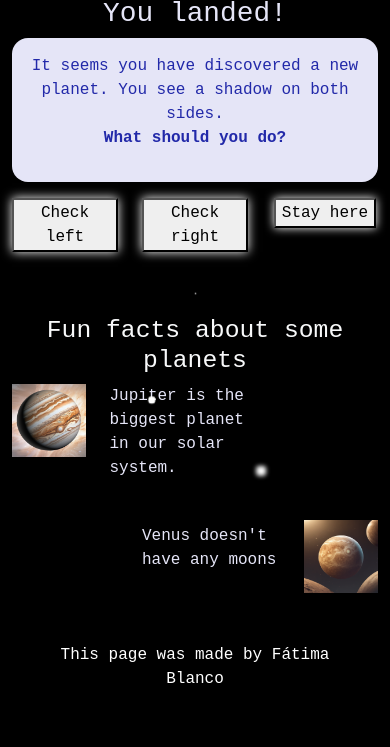
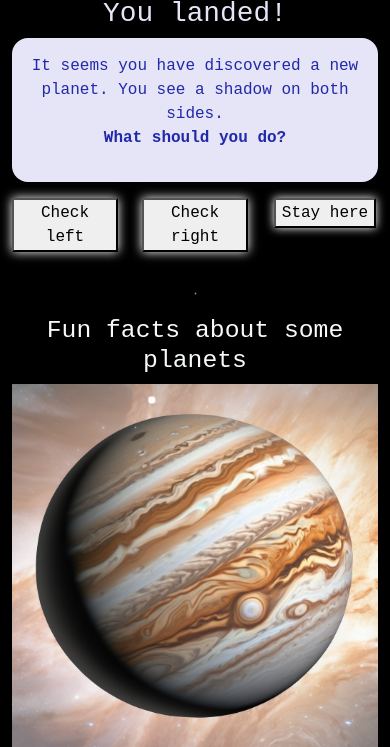
Before and after one commit to fatiprogramming/Responsive-Final-Project, a plain HTML site: page start-adventure.html in a window 390 px wide. Shown: the part 129-876 px from the top of the page. Before the commit the page ends 844 px from the top, so only its background shows below. Drawn offline with nearby package versions, Linux system fonts and the light colour scheme; a web font is replaced by a local one.

Commit message:
Fun facts more responsive

```diff
--- a/start-adventure.html
+++ b/start-adventure.html
@@ -120,25 +120,35 @@
       </div>
       <div class="row mt-5">
         <h2 class="text-center text-light">Fun facts about some planets</h2>
-        <div class="col-3">
-          <img src="./images/jupiter.png" alt="Jupiter" class="img-fluid" />
+        <div class="col-sm-3">
+          <img
+            src="./images/jupiter.png"
+            alt="Jupiter"
+            class="img-fluid img-jupiter"
+          />
         </div>
-        <div class="col-5 facts jupiter">
+        <div class="col-sm-5 facts jupiter">
           <p class="fun-fact">
             Jupiter is the biggest planet in our solar system.
           </p>
         </div>
-        <div class="col-4"></div>
+        <div class="col-sm-4"></div>
       </div>
       <br />
       <div class="row mb-5">
-        <div class="col-4"></div>
-
-        <div class="col-5 facts venus">
+        <div class="col-sm-4 venus-responsive">
           <p class="fun-fact">Venus doesn't have any moons</p>
         </div>
-        <div class="col-3">
-          <img src="./images/planet_venus.png" alt="Venus" class="img-fluid" />
+        <div class="col-sm-4 for-big-screens"></div>
+        <div class="col-sm-5 facts venus">
+          <p class="fun-fact">Venus doesn't have any moons</p>
+        </div>
+        <div class="col-sm-3">
+          <img
+            src="./images/planet_venus.png"
+            alt="Venus"
+            class="img-fluid img-venus"
+          />
         </div>
       </div>
       <div class="row">
--- a/styles/style.css
+++ b/styles/style.css
@@ -124,6 +124,9 @@ footer {
 .venus {
   justify-content: end;
 }
+.venus-responsive {
+  display: none;
+}
 .contact {
   color: var(--secondary-color);
 }
@@ -165,3 +168,14 @@ footer {
     text-align: center;
   }
 }
+@media (max-width: 768px) {
+  .venus-responsive {
+    display: flex;
+  }
+  .venus {
+    display: none;
+  }
+  .for-big-screens {
+    display: none;
+  }
+}
```
